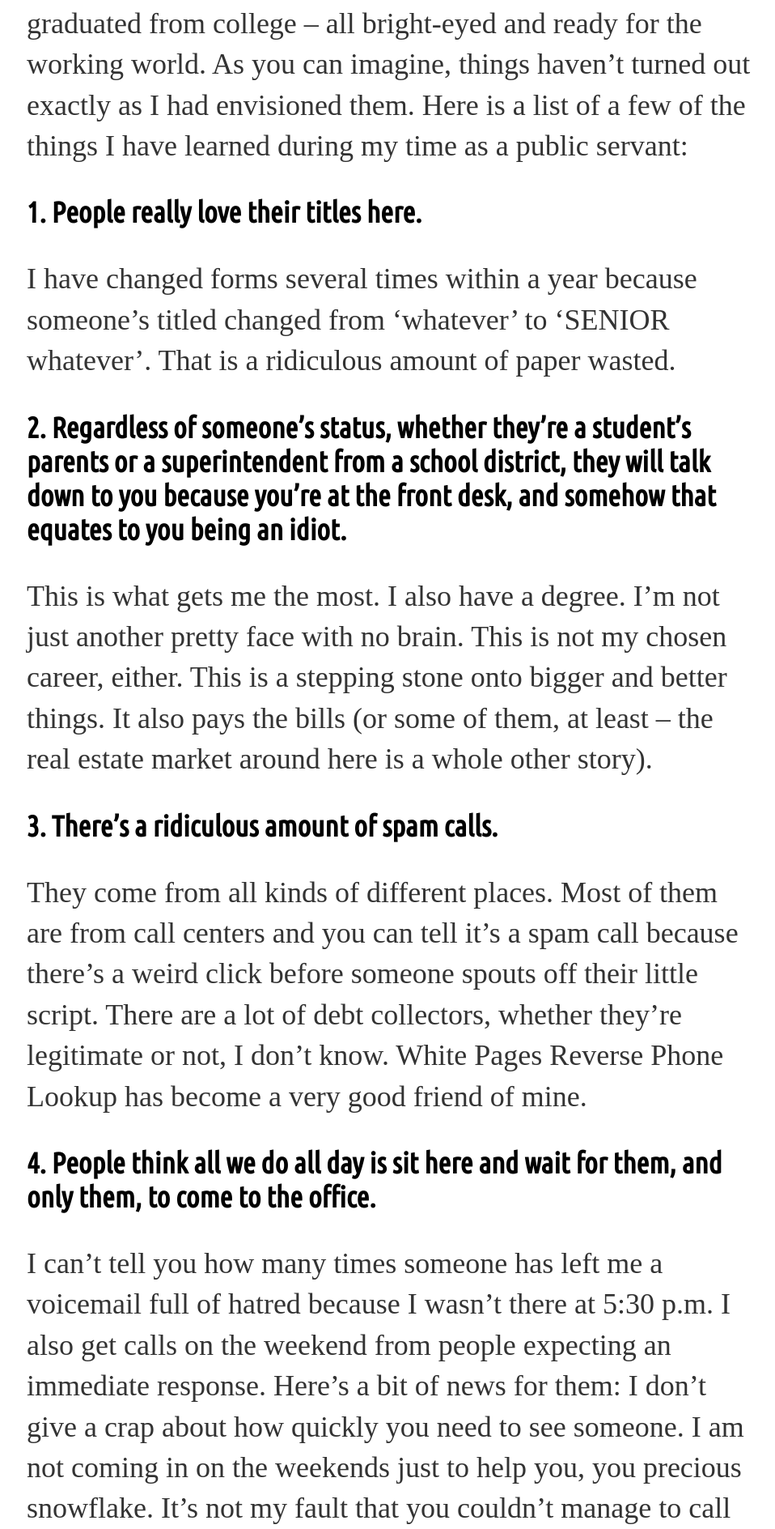
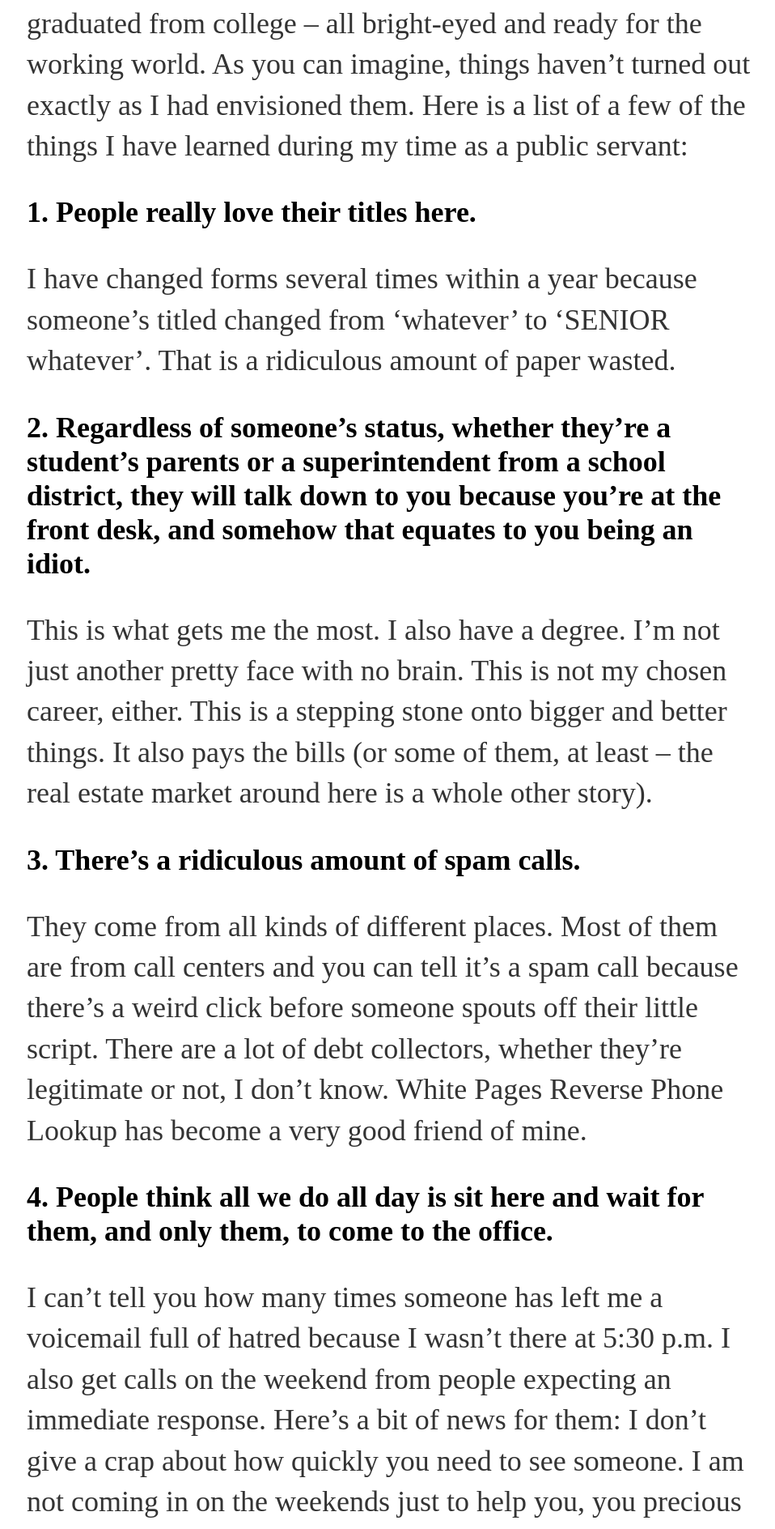
Before and after one commit to czolish/czolish.github.io, a Jekyll site: the page built from _posts/2017-08-14-what-i-have-learned-from-being-a-receptionist.md, in a window 1280 px wide. Shown: the part 474-2362 px from the top of the page at 81% size, without its empty margins (159-1117 px from the left). Built offline with Jekyll 4.4.1, drawn with Linux system fonts in a browser that asks for light colours; some web fonts are replaced; comment, search, counter and statistics services are not loaded.

Commit message:
Update main.css

```diff
--- a/css/main.css
+++ b/css/main.css
@@ -26,13 +26,12 @@ a:hover {
 
 h1 {
     font-size: 3em;
-    font-family:'Just Another Hand', cursive;
+    font-family: 'Walter Turncoat', cursive;
 }
 
 h2  {
     font-size: 1.5em;
-    font-weight: none;
-    font-family: 'Ubuntu Condensed', cursive;
+    font-family: 'Walter Turncoat', cursive;
 }
 
 p {
```
